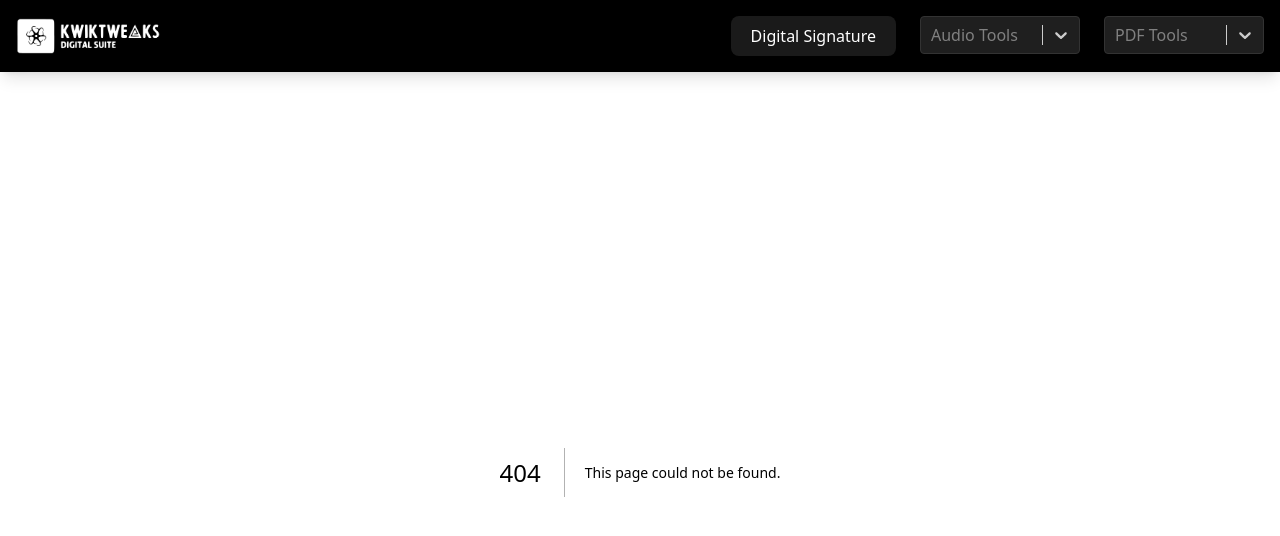
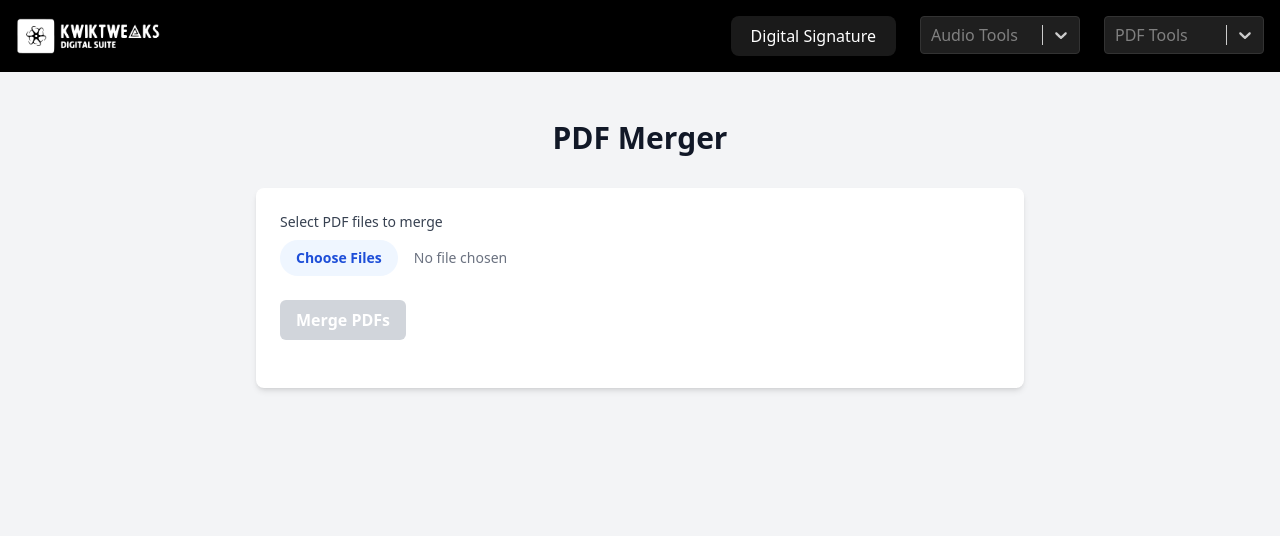
Before and after one commit to iKamranShahzad/kwiktweaks-multipurpose-app, a Next.js app in the folder kwiktweaks-webapp/: page /pdfMerger in a window 1280 px wide. Before the commit this address had no page. Shown: the top 536 px of the page. Built offline with nearby package versions, Linux system fonts and the light colour scheme.

Commit message:
Added PDF Merging

```diff
--- a/kwiktweaks-webapp/package.json
+++ b/kwiktweaks-webapp/package.json
@@ -12,7 +12,9 @@
     "@babel/core": "^7.24.9",
     "@babel/preset-env": "^7.24.8",
     "@babel/preset-react": "^7.24.7",
+    "@react-pdf/renderer": "^3.1.14",
     "next": "14.2.5",
+    "pdf-lib": "^1.17.1",
     "react": "^18",
     "react-dom": "^18",
     "react-h5-audio-player": "^3.9.3",
--- /dev/null
+++ b/kwiktweaks-webapp/src/app/pdfMerger/PdfMerger.jsx
@@ -0,0 +1,96 @@
+import { useState, lazy, Suspense } from "react";
+import { PDFDocument } from "pdf-lib";
+
+const PdfPreview = lazy(() => import("./PdfPreview"));
+
+export default function PdfMerger() {
+  const [pdfFiles, setPdfFiles] = useState([]);
+  const [mergedPdfUrl, setMergedPdfUrl] = useState(null);
+  const [isLoading, setIsLoading] = useState(false);
+
+  const handleFileChange = (e) => {
+    setPdfFiles([...e.target.files]);
+  };
+
+  const mergePdfs = async () => {
+    if (pdfFiles.length === 0) return;
+    setIsLoading(true);
+    const mergedPdf = await PDFDocument.create();
+
+    for (const pdfFile of pdfFiles) {
+      const pdfBytes = await pdfFile.arrayBuffer();
+      const pdf = await PDFDocument.load(pdfBytes);
+      const copiedPages = await mergedPdf.copyPages(pdf, pdf.getPageIndices());
+      copiedPages.forEach((page) => mergedPdf.addPage(page));
+    }
+
+    const pdfBytes = await mergedPdf.save();
+    const blob = new Blob([pdfBytes], { type: "application/pdf" });
+    setMergedPdfUrl(URL.createObjectURL(blob));
+    setIsLoading(false);
+  };
+
+  const downloadMergedPdf = () => {
+    if (mergedPdfUrl) {
+      const link = document.createElement("a");
+      link.href = mergedPdfUrl;
+      link.download = "merged.pdf";
+      link.click();
+    }
+  };
+
+  return (
+    <div className="bg-white shadow-md rounded-lg p-6">
+      <div className="mb-6">
+        <label
+          htmlFor="pdf-upload"
+          className="block text-sm font-medium text-gray-700 mb-2"
+        >
+          Select PDF files to merge
+        </label>
+        <input
+          id="pdf-upload"
+          type="file"
+          multiple
+          onChange={handleFileChange}
+          accept=".pdf"
+          className="block w-full text-sm text-gray-500
+            file:mr-4 file:py-2 file:px-4
+            file:rounded-full file:border-0
+            file:text-sm file:font-semibold
+            file:bg-blue-50 file:text-blue-700
+            hover:file:bg-blue-100
+          "
+        />
+      </div>
+      <div className="flex justify-between items-center mb-6">
+        <button
+          onClick={mergePdfs}
+          disabled={pdfFiles.length === 0 || isLoading}
+          className={`px-4 py-2 rounded-md text-white font-semibold ${
+            pdfFiles.length === 0 || isLoading
+              ? "bg-gray-300 cursor-not-allowed"
+              : "bg-blue-600 hover:bg-blue-700"
+          }`}
+        >
+          {isLoading ? "Merging..." : "Merge PDFs"}
+        </button>
+        {mergedPdfUrl && (
+          <button
+            onClick={downloadMergedPdf}
+            className="px-4 py-2 bg-green-600 text-white rounded-md hover:bg-green-700"
+          >
+            Download Merged PDF
+          </button>
+        )}
+      </div>
+      {mergedPdfUrl && (
+        <Suspense
+          fallback={<div className="text-center py-10">Loading preview...</div>}
+        >
+          <PdfPreview pdfUrl={mergedPdfUrl} />
+        </Suspense>
+      )}
+    </div>
+  );
+}
--- /dev/null
+++ b/kwiktweaks-webapp/src/app/pdfMerger/PdfPreview.jsx
@@ -0,0 +1,14 @@
+export default function PdfPreview({ pdfUrl }) {
+  return (
+    <div className="bg-gray-100 rounded-lg p-4 mt-6">
+      <h2 className="text-lg text-black font-semibold mb-4">PDF Preview</h2>
+      <div className="w-full h-[800px] relative">
+        <iframe
+          src={`${pdfUrl}#toolbar=0&navpanes=0&scrollbar=0`}
+          className="w-full h-full rounded-md border border-gray-300"
+          title="PDF Preview"
+        />
+      </div>
+    </div>
+  );
+}
--- /dev/null
+++ b/kwiktweaks-webapp/src/app/pdfMerger/page.jsx
@@ -0,0 +1,15 @@
+"use client";
+import PdfMerger from "./PdfMerger";
+
+export default function PdfMergerPage() {
+  return (
+    <div className="min-h-screen bg-gray-100 py-12 px-4 sm:px-6 lg:px-8">
+      <div className="max-w-3xl mx-auto">
+        <h1 className="text-3xl font-bold text-center text-gray-900 mb-8">
+          PDF Merger
+        </h1>
+        <PdfMerger />
+      </div>
+    </div>
+  );
+}
--- a/kwiktweaks-webapp/src/components/header.jsx
+++ b/kwiktweaks-webapp/src/components/header.jsx
@@ -10,7 +10,7 @@ const optionsAudio = [
 ];
 
 const optionsPDF = [
-  { value: "#", label: "Suboption 1" },
+  { value: "/pdfMerger", label: "Merge PDFs" },
   { value: "#", label: "Suboption 2" },
   { value: "#", label: "Suboption 3" },
 ];
```
Also changed, not shown: 1 other file (tests, documents, lock files or other folders).
